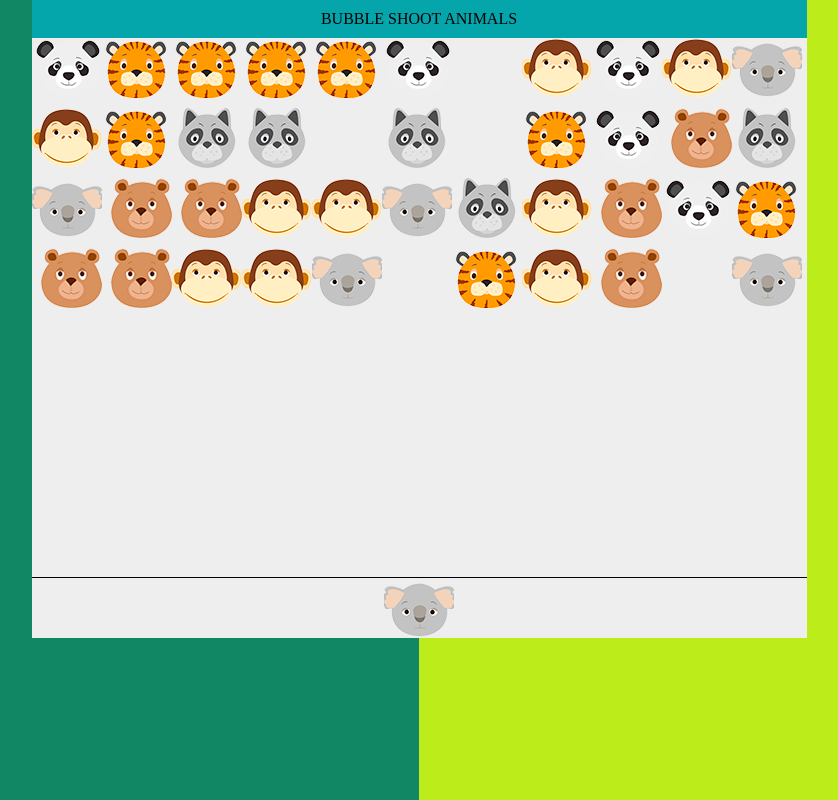
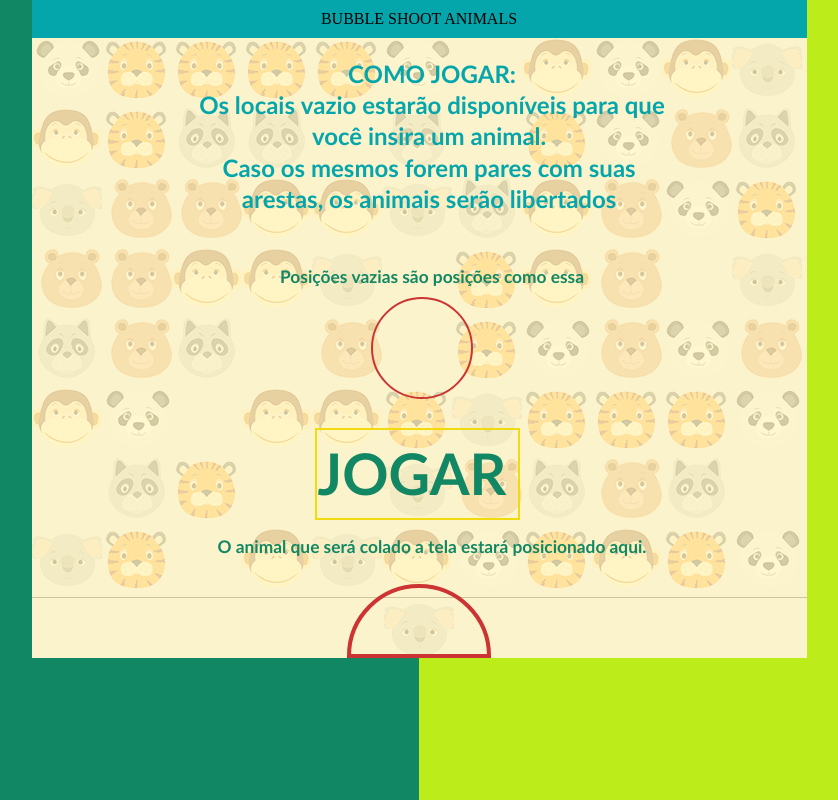
Before and after one commit to vsateoli/BubbleShootAnimals, a plain HTML site: page index.html in a window 1280 px wide. Shown: the whole page, without its empty margins (221-1059 px from the left). Drawn offline with nearby package versions, Linux system fonts and the light colour scheme.

Commit message:
Adicionando a explicação

```diff
--- a/index.html
+++ b/index.html
@@ -14,7 +14,10 @@
          BUBBLE SHOOT ANIMALS
        </div>
        <div id="jogo">
-         <canvas></canvas>
+         <div id="fundo">
+           <div id="jogar"> </div>
+           <canvas width="775" height="620"></canvas>
+          </div>
         <section id="areaLancamento">
           <div class="image lancamento vazio"></div>
         </section>
--- a/res/script.js
+++ b/res/script.js
@@ -3,28 +3,92 @@ var posicoes = ["vazio"];
 const vazio = "vazio";
 
 $( document ).ready(function() {
+  explicarJogo();
   sortBubbles();
   colocarAnimalParaLancamento();
   $("#jogo").click(function(event){
-      var animalEmbaixo = $(".image")[0].classList[2];
-      alocaAnimal(animalEmbaixo,event.offsetX,event.offsetY);
+    if($("#jogar")[0] != undefined) return;
+    var animalEmbaixo = $(".image")[0].classList[2];
+    alocaAnimal(animalEmbaixo,event.offsetX,event.offsetY);
+  })
+  $("#jogar").click(function(event){
+    $("#jogar").remove();
+    $('canvas').clearCanvas();
+    $("div#fundo").css("background-color","");
   });
-  // $("#jogo").mousemove(function (event){
-  //   escreverLinha(event.offsetX,event.offsetY)
-  // })
 });
+function explicarJogo(){
+  $("div#fundo").css("background-color","rgba(255,245,195,.8)");
+  $('canvas').drawText({
+    fillStyle: '#05A5AC',
+    fontStyle: 'bold',
+    fontSize: '18pt',
+    fontFamily: 'Trebuchet MS, sans-serif',
+    text: 'COMO JOGAR:\n Os locais vazio estarão disponíveis para que você insira um animal. \nCaso os mesmos forem pares com suas arestas, os animais serão libertados ',
+    x: 400, y: 100,
+    align: 'center',
+    maxWidth: 500,
+    lineHeight: 1.3
+  });
+  $('canvas').drawText({
+    fillStyle: '#128764',
+    fontStyle: 'bold',
+    fontSize: '13pt',
+    fontFamily: 'Trebuchet MS, sans-serif',
+    text: 'O animal que será colado a tela estará posicionado aqui.',
+    x: 400, y: 510,
+    align: 'center',
+    maxWidth: 500,
+    lineHeight: 1.3
+  });
+  $('canvas').drawArc({
+    strokeStyle: '#c33',
+    strokeWidth: 4,
+    x: 387, y: 618,
+    radius: 70,
+    start: 270, end: 90,
+    closed: true
+  });
+  // Draw a full circle
+$('canvas').drawArc({
+  strokeStyle: '#c33',
+  strokeWidth: 2,
+  x: 390, y: 310,
+  radius: 50
+});
+$('canvas').drawText({
+  fillStyle: '#128764',
+  fontStyle: 'bold',
+  fontSize: '13pt',
+  fontFamily: 'Trebuchet MS, sans-serif',
+  text: 'Posições vazias são posições como essa',
+  x: 400, y: 240,
+  align: 'center',
+  maxWidth: 500,
+  lineHeight: 1.3
+});
+$('canvas').drawText({
+  fillStyle: '#128764',
+  fontStyle: 'bold',
+  fontSize: '43pt',
+  fontFamily: 'Trebuchet MS, sans-serif',
+  text: 'JOGAR',
+  x: 380, y: 440,
+  align: 'center',
+  maxWidth: 500,
+  lineHeight: 1.3
+});
+}
 
 function sortBubbles(){
   var cont = 0;
   console.log('Sorteando Animais!');
-  for(var i = 0; i< 44; i++){
+  for(var i = 0; i< 88; i++){
     var randomico = Math.floor(Math.random()*animais.length);
     posicoes[i] = animais[randomico];
   }
-  for(i = 44 ; i<=55; i++){
-    posicoes[i] = "vazio";
-  }
-  for (i = 0; i < 5; i++){
+  posicoes[49] = "vazio";
+  for (i = 0; i < 8; i++){
     for (var j = 0; j< 11; j++){
       var jogo = $("#jogo");
       jogo.append('<div class="image '+ posicoes[cont++] + ' p'+ cont +'" style=" margin-top:'+ 70 * i  +'px ; margin-left:'+ 70 * j +'px" ></div>');
@@ -32,12 +96,11 @@ function sortBubbles(){
   }
 }
 function colocarAnimalParaLancamento(){
+  if (verificarSeAindaExisteAEspecieParaSerLibertada() == false) return;
   var randomico = Math.floor(Math.random()*(animais.length-1));
-  if (randomico == 0) randomico = 1;
+
   console.log("randomico para lançamento = " + animais[randomico]);
-  //trocar para replace normal
-  $("#areaLancamento").children()[0].classList.replace($("#areaLancamento").children()[0].classList[2],animais[randomico])
-  $("#areaLancamento").html($("#areaLancamento").html().replace("vazio",animais[randomico]));
+  $("#areaLancamento").children()[0].classList.replace($("#areaLancamento").children()[0].classList[2],animais[randomico]);
 }
 
 function verificarColisao(posicao, elemento=null){
@@ -103,7 +166,7 @@ function verificaAbaixo(posicao,elemento){
     //oculto ele e o de baixo
     $(".p"+posicao)[0].classList.replace(elemento,"vazio");
     $(".p"+(posicao+11))[0].classList.replace(elemento,"vazio");
-    verificarColisao(posicao-1, elemento);
+    verificarColisao(posicao+11, elemento);
   }
 }
 
@@ -135,6 +198,8 @@ function recuperaIndice(x,y){
 
 function alocaAnimal(animal, x,y){
   var indice = recuperaIndice(x,y);
+  // TO DO: PASSAR A VERIFICAR O ANGULO
+  if ($("#jogo .p"+indice)[0] == undefined) return;
   var animalPosicao = $("#jogo .p"+indice)[0].classList[1];
   if (animalPosicao == vazio){
     $("#jogo .p"+indice)[0].classList.replace("vazio",animal);
@@ -156,3 +221,18 @@ function escreverLinha(x,y){
     x2: 150, y2: 0
   });
 }
+
+function verificarSeAindaExisteAEspecieParaSerLibertada(){
+  for (var i = 0; i< animais.length; i++){
+    if($("#jogo ."+animais[i])[0] == undefined){
+      animais = animais.filter(function(value, index, arr){
+
+        return value == animais.splice(i,1);
+
+    });
+    }
+  }
+  if (animais.length == 0){
+    return false;
+  }
+}
--- a/res/style.css
+++ b/res/style.css
@@ -18,7 +18,7 @@ body{
 }
 #jogo{
   width:775px;
-  height:600px;
+  height:620px;
   background:#eee  /*temporario*/;
   position: relative;
 }
@@ -68,9 +68,18 @@ body{
   position: relative;
   height: 60px;
 }
-canvas{
+#fundo{
   position: absolute;
   z-index: 11111;
   width: inherit;
   height: inherit;
 }
+#jogar{
+  width: 201px;
+    height: 88px;
+    position: absolute;
+    top: 390px;
+    left: 283px;
+    z-index: 1;
+    border:2px solid #F1DB0F;
+}
```
